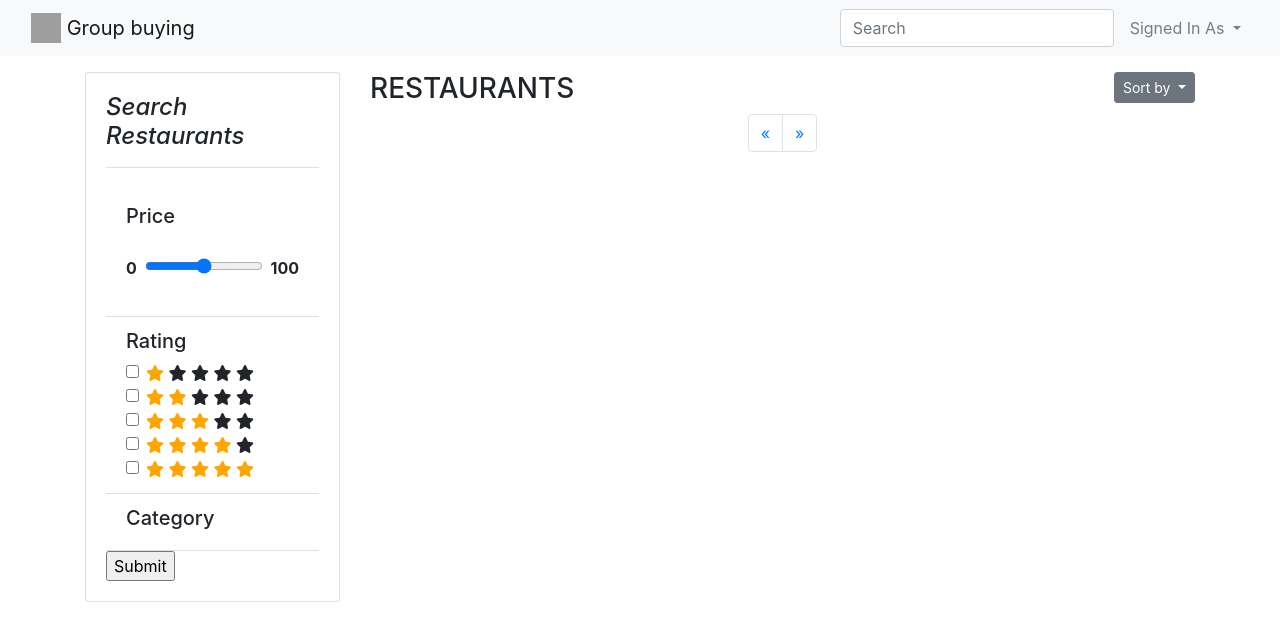
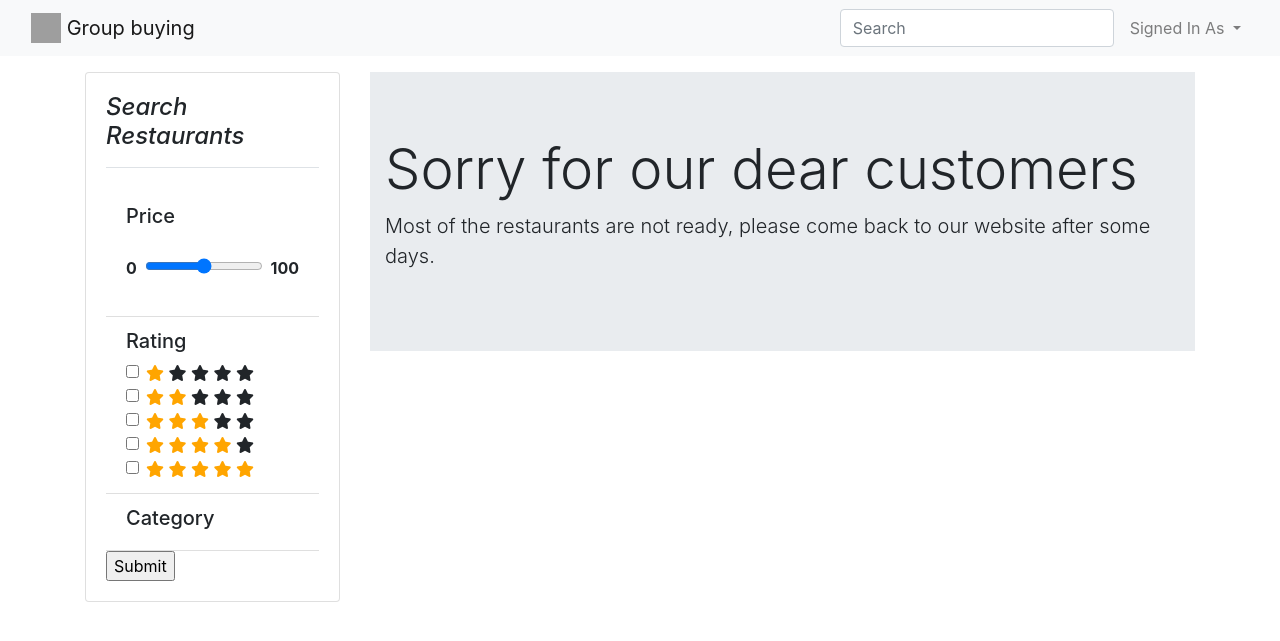
Before and after one commit to Jstyle0302/GroupBuying, a Django app: page /groupbuying/search in a window 1280 px wide. Shown: the top 641 px of the page. Run offline with Django 3.2, Linux system fonts and the light colour scheme; some libraries are stand-ins or nearby versions; grey boxes are pictures that could not be loaded.

Commit message:
Add warning for empty restaurants.

```diff
--- a/groupbuying/templates/groupbuying/search.html
+++ b/groupbuying/templates/groupbuying/search.html
@@ -62,6 +62,14 @@ Shops
     </div>
   </div>
   <div class="col-9">
+    {% if restaurants is None %}
+    <div class="jumbotron jumbotron-fluid">
+      <div class="container">
+        <h1 class="display-4">Sorry for our dear customers</h1>
+        <p class="lead">Most of the restaurants are not ready, please come back to our website after some days.</p>
+      </div>
+    </div>
+    {% else %}
     <h3 class="text-uppercase">Restaurants<span class="float-right">
         <div class="btn-group mb-2">
           <button class="btn btn-secondary btn-sm dropdown-toggle" type="button" data-toggle="dropdown"
@@ -108,7 +116,7 @@ Shops
               </h6>
               <p class="card-text" id="id_restaurant_description_{{ restaurant.id }}">{{ restaurant.description }}</p>
               <p>
-                <a href="/" class="btn btn-primary">More Info</a>
+                <a href="{% url 'shop' %}" class="btn btn-primary">More Info</a>
               </p>
             </div>
           </div>
@@ -139,6 +147,7 @@ Shops
         </li>
       </ul>
     </nav>
+    {% endif %}
   </div>
 </div>
 {% endblock %}
```
